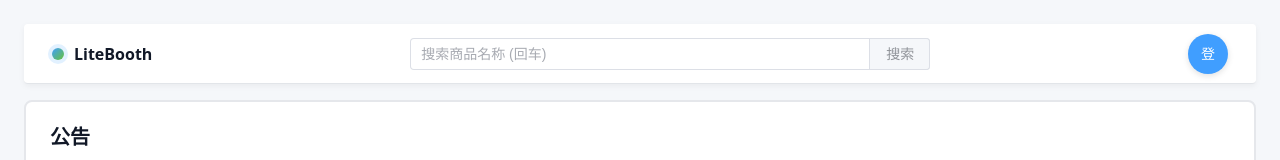
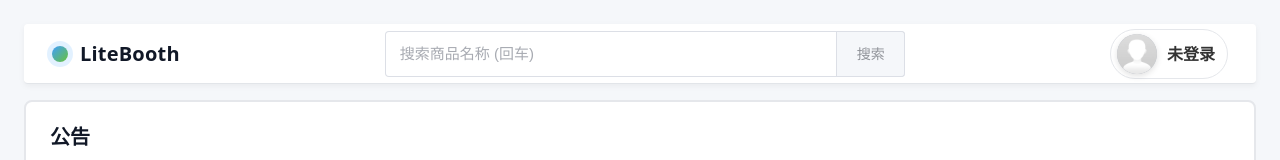
Before and after one commit to tamakara/litebooth, a Vue app in the folder frontend/: page / in a window 1280 px wide. Shown: the top 160 px of the page. Built offline with nearby package versions, Linux system fonts and the light colour scheme.

Commit message:
优化顶栏样式

```diff
--- a/frontend/src/components/HeaderBar.vue
+++ b/frontend/src/components/HeaderBar.vue
@@ -4,6 +4,7 @@ import {useRouter} from 'vue-router'
 import {useUserStore} from '../stores/userStore'
 import {useItemStore} from '../stores/itemStore'
 import AuthDialog from './AuthDialog.vue'
+import defaultAvatar from '../assets/default_avatar.png'
 
 const router = useRouter()
 const user = useUserStore()
@@ -12,13 +13,11 @@ const item = useItemStore()
 const showAuth = ref(false)
 const onLoginSuccess = () => {
   showAuth.value = false;
-  router.push('/user')
 }
 
 const handleSearch = () => {
   if (router.currentRoute.value.path !== '/') router.push('/')
 }
-const logout = () => user.logout()
 </script>
 
 <template>
@@ -28,29 +27,31 @@ const logout = () => user.logout()
       <span class="brand-name">LiteBooth</span>
     </div>
     <div class="nav-center">
-      <el-input v-model="item.keyword" placeholder="搜索商品名称 (回车)" clearable class="global-search"
-                @keydown.enter="handleSearch">
+      <el-input
+          v-model="item.keyword"
+          placeholder="搜索商品名称 (回车)"
+          clearable
+          class="global-search"
+          size="large"
+          @keydown.enter="handleSearch"
+      >
         <template #append>
-          <el-button type="primary" @click="handleSearch">搜索</el-button>
+          <el-button type="primary" size="large" @click="handleSearch">搜索</el-button>
         </template>
       </el-input>
     </div>
     <div class="nav-right">
       <template v-if="user.isLogin">
-        <el-dropdown trigger="hover" :hide-on-click="false">
-          <span class="avatar-trigger">
-            <el-avatar :size="40" class="avatar">{{ user.username.slice(0, 1).toUpperCase() }}</el-avatar>
-          </span>
-          <template #dropdown>
-            <el-dropdown-menu>
-              <el-dropdown-item  @click="logout">退出账号</el-dropdown-item>
-            </el-dropdown-menu>
-          </template>
-        </el-dropdown>
+        <div class="user-box" role="button" @click="router.push('/user')">
+          <el-avatar :size="40" class="avatar" :src="user.profile?.avatar || defaultAvatar"/>
+          <span class="username">{{ user.username }}</span>
+        </div>
       </template>
       <template v-else>
-        <el-avatar :size="40" class="avatar" style="background:#409eff; cursor:pointer" @click="showAuth = true">登
-        </el-avatar>
+        <div class="user-box" role="button" aria-label="未登录，点击登录" @click="showAuth = true">
+          <el-avatar :size="40" class="avatar":src="defaultAvatar"/>
+          <span class="username">未登录</span>
+        </div>
       </template>
     </div>
     <AuthDialog v-model:visible="showAuth" @success="onLoginSuccess"/>
@@ -65,7 +66,7 @@ const logout = () => user.logout()
   display: flex;
   align-items: center;
   justify-content: space-between;
-  padding: 10px 28px;
+  padding: 12px 28px;
   border-radius: 4px;
   background: #ffffff;
   border-bottom: 1px solid #e2e5e9;
@@ -75,7 +76,7 @@ const logout = () => user.logout()
 .nav-left {
   display: flex;
   align-items: center;
-  gap: 10px;
+  gap: 12px;
   font-weight: 700;
   color: #111827;
   cursor: pointer;
@@ -99,21 +100,67 @@ const logout = () => user.logout()
   border-radius: 8px;
 }
 
+.brand-name {
+  font-size: 20px;
+  letter-spacing: .2px;
+}
+
 .logo-dot {
-  width: 12px;
-  height: 12px;
+  width: 16px;
+  height: 16px;
   border-radius: 50%;
   background: linear-gradient(135deg, #409eff, #67c23a);
-  box-shadow: 0 0 0 4px rgba(64, 158, 255, .15);
+  box-shadow: 0 0 0 5px rgba(64, 158, 255, .15);
 }
 
 .avatar {
   box-shadow: 0 2px 6px rgba(0, 0, 0, .12);
 }
 
-.avatar-trigger {
+.username {
+  font-weight: 600;
+  color: #333;
+  cursor: pointer;
+  max-width: 160px;
+  white-space: nowrap;
+  overflow: hidden;
+  text-overflow: ellipsis;
+}
+
+.user-box {
   display: inline-flex;
+  align-items: center;
+  gap: 10px;
+  padding: 4px 12px 4px 6px;
+  border: 1px solid #e5e7eb;
+  border-radius: 999px;
+  background: #fff;
   cursor: pointer;
+  transition: all .2s ease;
+}
+
+.user-box:hover {
+  border-color: #cfd4dc;
+  background: #f9fafb;
+  box-shadow: 0 2px 6px rgba(0, 0, 0, .06);
+}
+
+.user-box:active {
+  transform: translateY(1px);
+}
+
+/* 放大输入框视觉高度与字号，匹配用户区块高度 */
+.global-search :deep(.el-input__wrapper) {
+  height: 44px;
+}
+
+.global-search :deep(.el-input__inner) {
+  font-size: 15px;
+}
+
+/* 追加区按钮与输入框等高 */
+.global-search :deep(.el-input-group__append .el-button) {
+  height: 44px;
 }
 
 @media (max-width: 920px) {
```
Also changed, not shown: frontend/src/assets/default_avatar.png (added).
